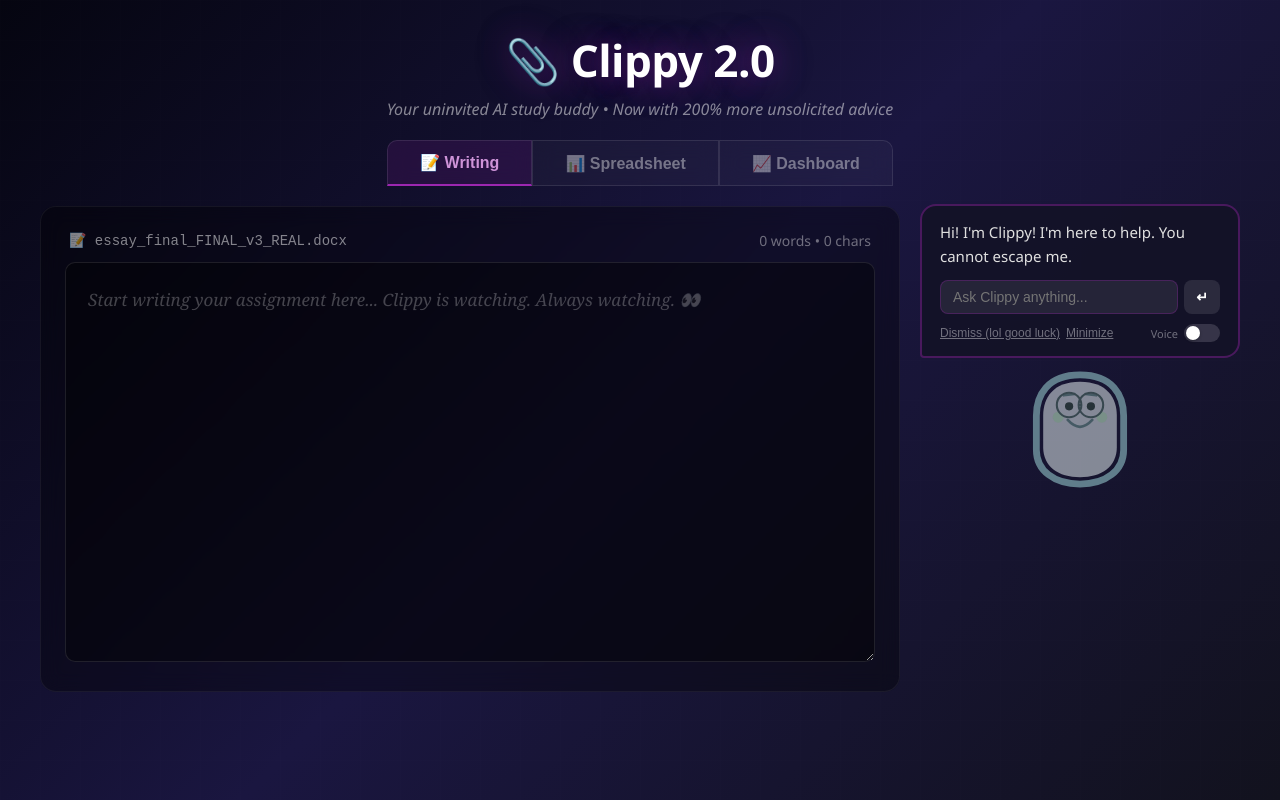
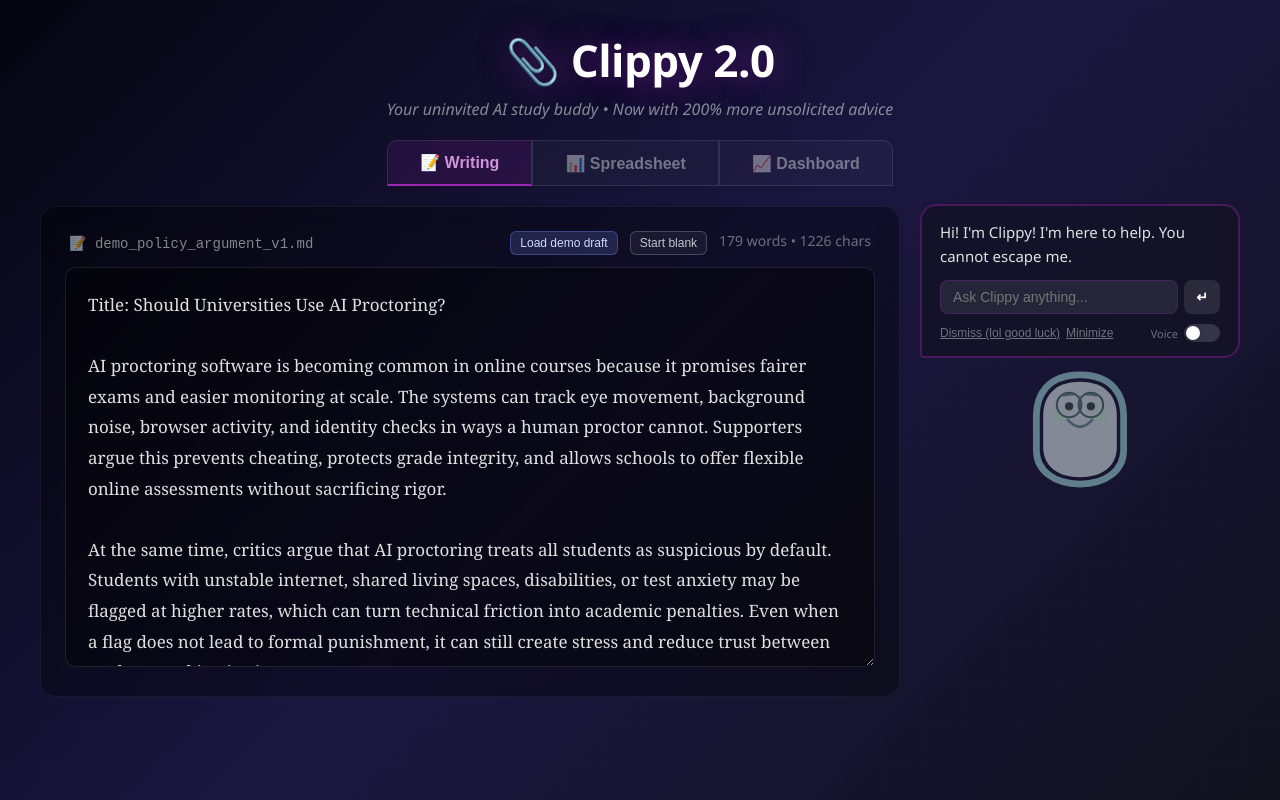
Before and after one commit to VAISHALI-DHANOA/Clippy, a React (Vite) app: page / in a window 1280 px wide. Built offline with nearby package versions, Linux system fonts and the light colour scheme; no server answers.

Commit message:
Improve Clippy's suggestions

```diff
--- a/src/components/AnnoyingClippy.jsx
+++ b/src/components/AnnoyingClippy.jsx
@@ -11,6 +11,7 @@ import { useDashboardReactions } from "../hooks/useDashboardReactions.js";
 import { useRealtimeVoice } from "../hooks/useRealtimeVoice.js";
 import { ANIMATION_STYLES } from "../styles/animations.js";
 import { getAIChat } from "../services/aiService.js";
+import { WRITING_DEMO } from "../data/writingDemo.js";
 
 const TABS = [
   { key: "writing", label: "Writing" },
@@ -20,7 +21,8 @@ const TABS = [
 
 export default function AnnoyingClippy() {
   const [activeTab, setActiveTab] = useState("writing");
-  const [text, setText] = useState("");
+  const [text, setText] = useState(WRITING_DEMO.text);
+  const [documentName, setDocumentName] = useState(WRITING_DEMO.fileName);
   const [clippyMessage, setClippyMessage] = useState("Hi! I'm Clippy! I'm here to help. You cannot escape me.");
   const [expression, setExpression] = useState("happy");
   const [isVisible, setIsVisible] = useState(true);
@@ -130,6 +132,21 @@ export default function AnnoyingClippy() {
     setText(newText);
     processTextChange(newText);
   };
+
+  const handleLoadDemoDraft = useCallback(() => {
+    setText(WRITING_DEMO.text);
+    setDocumentName(WRITING_DEMO.fileName);
+    clearSuggestion();
+    processTextChange(WRITING_DEMO.text);
+    showMessage("Demo draft loaded. Pick one direction and push it hard.", "winking", "ai");
+  }, [clearSuggestion, processTextChange, showMessage]);
+
+  const handleStartBlankDraft = useCallback(() => {
+    setText("");
+    setDocumentName("untitled_argument_draft.md");
+    clearSuggestion();
+    showMessage("Blank page activated. No excuses now.", "mischievous");
+  }, [clearSuggestion, showMessage]);
 
   const handleAcceptSuggestion = () => {
     const accepted = acceptSuggestion();
@@ -278,6 +295,9 @@ export default function AnnoyingClippy() {
               suggestion={suggestion}
               onAcceptSuggestion={handleAcceptSuggestion}
               onClearSuggestion={clearSuggestion}
+              documentName={documentName}
+              onLoadDemoDraft={handleLoadDemoDraft}
+              onStartBlankDraft={handleStartBlankDraft}
             />
           ) : activeTab === "spreadsheet" ? (
             <SpreadsheetArea
--- a/src/components/WritingArea.jsx
+++ b/src/components/WritingArea.jsx
@@ -1,7 +1,16 @@
 import { useRef, useCallback } from 'react';
 import { getWordCount, getCharCount } from "../utils/textAnalysis.js";
 
-export default function WritingArea({ text, onTextChange, suggestion, onAcceptSuggestion, onClearSuggestion }) {
+export default function WritingArea({
+  text,
+  onTextChange,
+  suggestion,
+  onAcceptSuggestion,
+  onClearSuggestion,
+  documentName,
+  onLoadDemoDraft,
+  onStartBlankDraft,
+}) {
   const wordCount = getWordCount(text);
   const charCount = getCharCount(text);
   const textareaRef = useRef(null);
@@ -25,11 +34,41 @@ export default function WritingArea({ text, onTextChange, suggestion, onAcceptSu
         alignItems: "center",
         marginBottom: 12,
         padding: "0 4px",
+        gap: 12,
+        flexWrap: "wrap",
       }}>
         <span style={{ color: "rgba(255,255,255,0.5)", fontSize: 14, fontFamily: "monospace" }}>
-          📝 essay_final_FINAL_v3_REAL.docx
+          📝 {documentName}
         </span>
         <div style={{ display: "flex", gap: 12 }}>
+          <button
+            onClick={onLoadDemoDraft}
+            style={{
+              background: "rgba(92,107,192,0.25)",
+              color: "#D1D9FF",
+              border: "1px solid rgba(92,107,192,0.5)",
+              borderRadius: 6,
+              padding: "4px 9px",
+              fontSize: 12,
+              cursor: "pointer",
+            }}
+          >
+            Load demo draft
+          </button>
+          <button
+            onClick={onStartBlankDraft}
+            style={{
+              background: "rgba(255,255,255,0.05)",
+              color: "rgba(255,255,255,0.75)",
+              border: "1px solid rgba(255,255,255,0.2)",
+              borderRadius: 6,
+              padding: "4px 9px",
+              fontSize: 12,
+              cursor: "pointer",
+            }}
+          >
+            Start blank
+          </button>
           {suggestion && (
             <span style={{ color: "rgba(255,255,255,0.5)", fontSize: 13, fontStyle: "italic" }}>
               Press Tab to accept suggestion
--- /dev/null
+++ b/src/data/writingDemo.js
@@ -0,0 +1,10 @@
+export const WRITING_DEMO = {
+  fileName: "demo_policy_argument_v1.md",
+  text: `Title: Should Universities Use AI Proctoring?
+
+AI proctoring software is becoming common in online courses because it promises fairer exams and easier monitoring at scale. The systems can track eye movement, background noise, browser activity, and identity checks in ways a human proctor cannot. Supporters argue this prevents cheating, protects grade integrity, and allows schools to offer flexible online assessments without sacrificing rigor.
+
+At the same time, critics argue that AI proctoring treats all students as suspicious by default. Students with unstable internet, shared living spaces, disabilities, or test anxiety may be flagged at higher rates, which can turn technical friction into academic penalties. Even when a flag does not lead to formal punishment, it can still create stress and reduce trust between students and institutions.
+
+Universities therefore face a tradeoff between scale efficiency and procedural fairness. A stronger policy would likely combine limited AI monitoring with transparent review processes, appeal rights, and alternative assessment formats. The core question is not whether schools should ban or adopt the technology outright, but under what safeguards its use can be justified.`,
+};
```
Also changed, not shown: server.js (+39 -7 lines).
